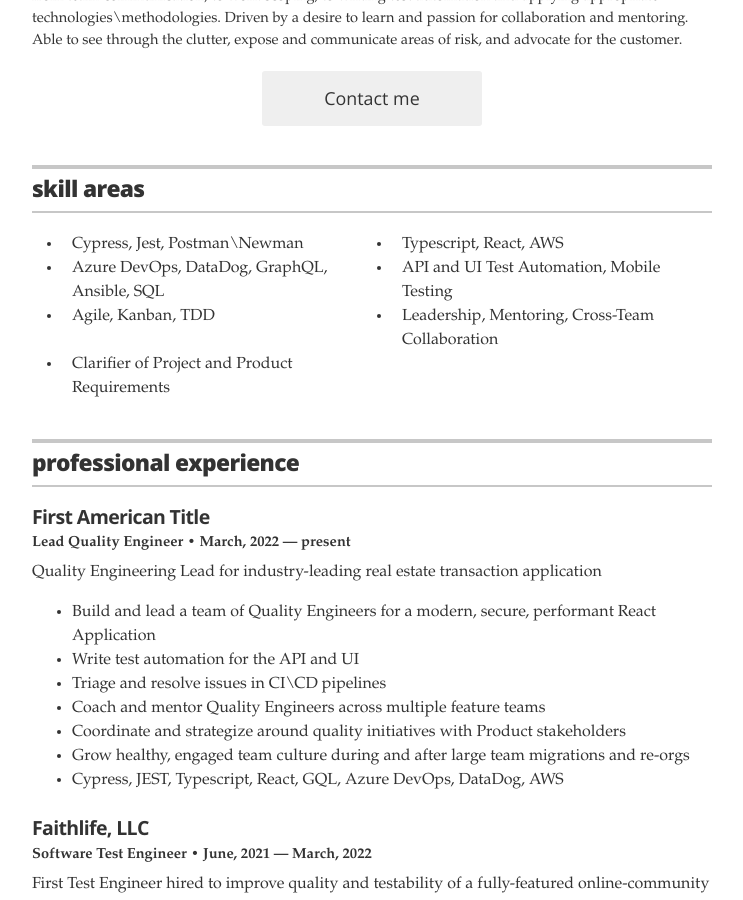
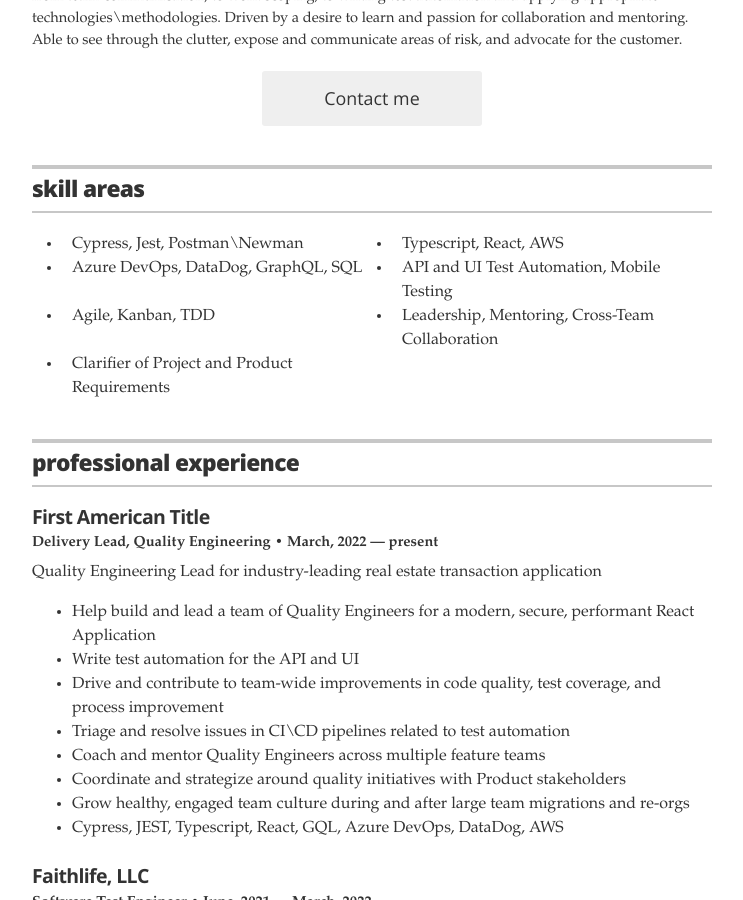
Before and after one commit to rharmaning/rharmaning.github.io, a Jekyll site: the page built from index.html, in a window 1280 px wide and 900 px high, scrolled down 309 px. Shown: the whole window, without its empty margins (268-1011 px from the left). Built offline with Jekyll 4.4.1, drawn with Linux system fonts in a browser that asks for light colours.

Commit message:
additions, refinements

```diff
--- a/_layouts/resume.html
+++ b/_layouts/resume.html
@@ -67,7 +67,7 @@
             <li class="column one-half">Cypress, Jest, Postman\Newman</li>
             <li class="column one-half">Typescript, React, AWS</li>
             <li class="column one-half">
-              Azure DevOps, DataDog, GraphQL, Ansible, SQL
+              Azure DevOps, DataDog, GraphQL, SQL
             </li>
             <li class="column one-half">
               API and UI Test Automation, Mobile Testing
@@ -99,7 +99,7 @@
             First American Title
           </h3>
           <h4 class="resume-item-details" itemprop="description">
-            Lead Quality Engineer &bull; March, 2022 &mdash; present
+            Delivery Lead, Quality Engineering &bull; March, 2022 &mdash; present
           </h4>
           <p class="resume-item-copy">
             Quality Engineering Lead for industry-leading real estate
@@ -107,11 +107,12 @@
           </p>
           <ul class="resume-item-list">
             <li>
-              Build and lead a team of Quality Engineers for a modern, secure,
+              Help build and lead a team of Quality Engineers for a modern, secure,
               performant React Application
             </li>
             <li>Write test automation for the API and UI</li>
-            <li>Triage and resolve issues in CI\CD pipelines</li>
+            <li>Drive and contribute to team-wide improvements in code quality, test coverage, and process improvement</li>
+            <li>Triage and resolve issues in CI\CD pipelines related to test automation</li>
             <li>
               Coach and mentor Quality Engineers across multiple feature teams
             </li>
```
